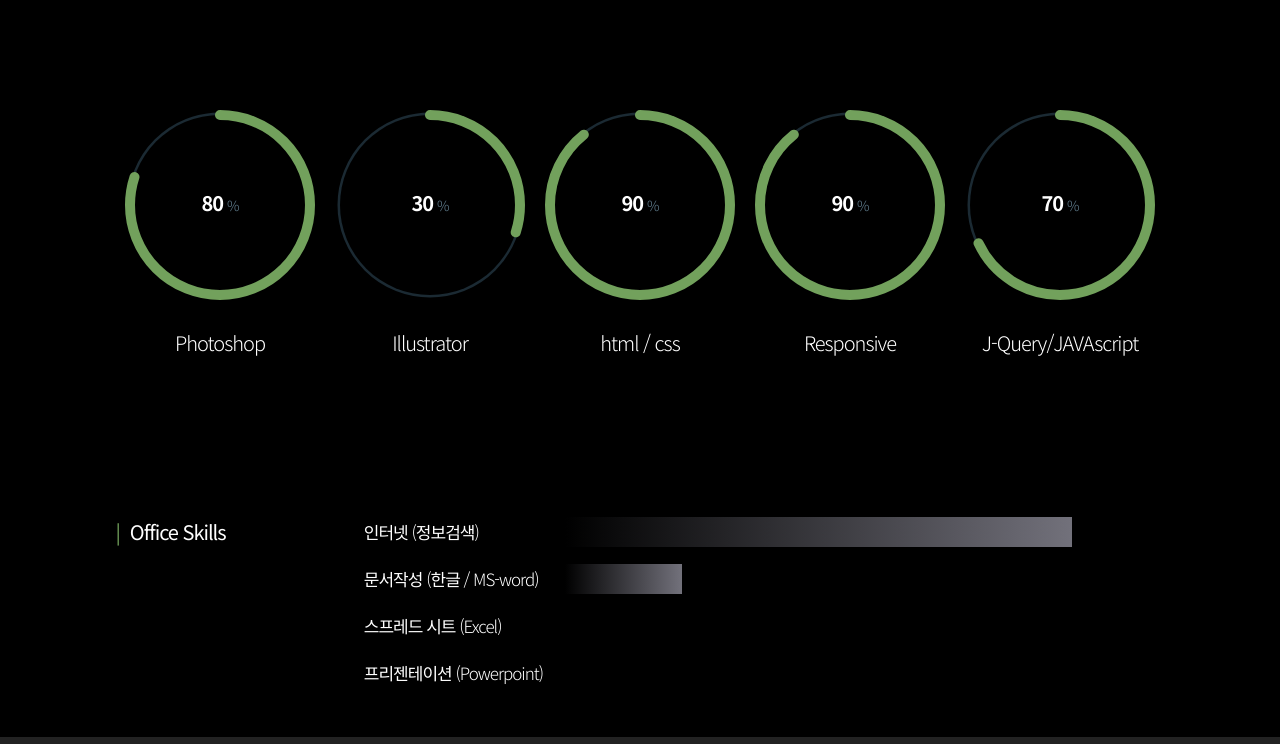
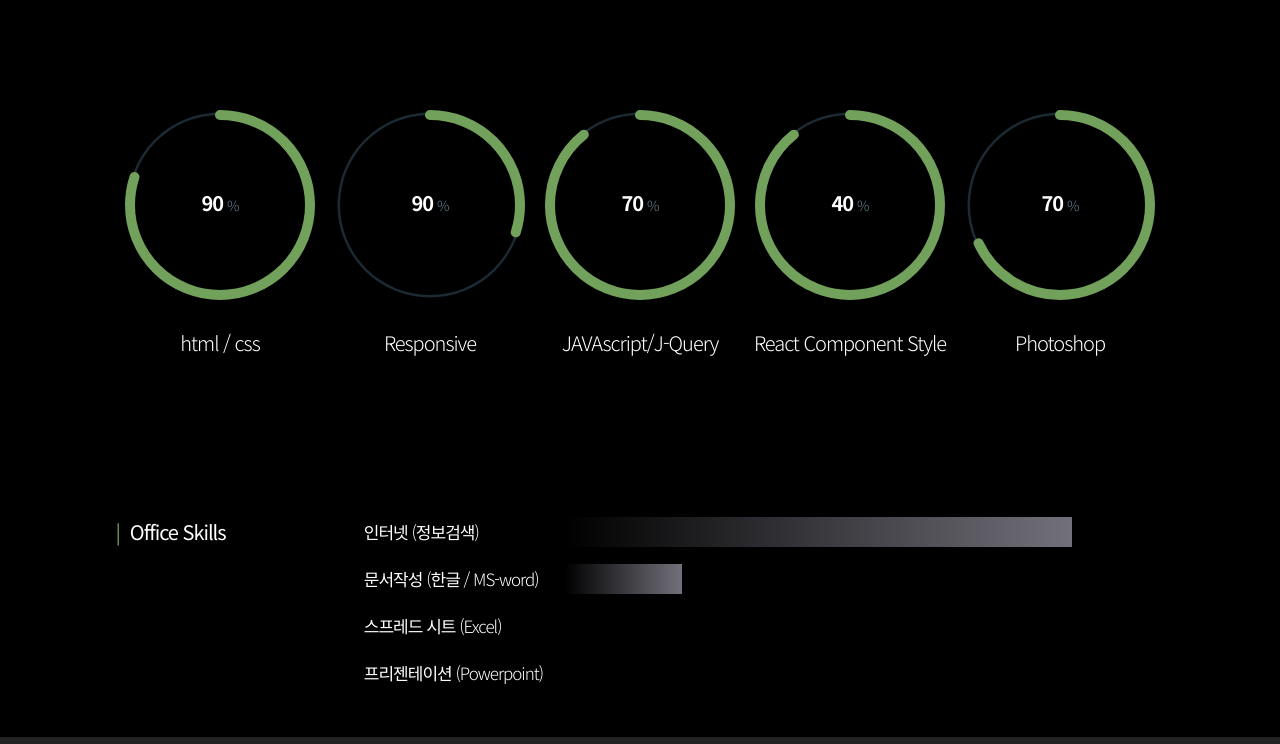
Before and after one commit to haegih3/resume, a plain HTML site: page index.html in a window 1280 px wide. Shown: the part 1663-2407 px from the top of the page. Drawn offline with Linux system fonts and the light colour scheme; a web font is replaced by a local one.

Commit message:
Add files via upload

```diff
--- a/index.html
+++ b/index.html
@@ -164,28 +164,6 @@
 						<div class="ratesWrapper cf">
 							<div class="rate fLeft">
 								<div class="insideWrapper">
-									<span class="insideWrapper__number">80</span>
-									<span class="insideWrapper__desc">%</span>
-								</div>
-								<svg>
-									<circle class="circle" cx="98" cy="98" r="90" />
-									<circle class="loader first" cx="98" cy="98" r="90" />
-								</svg>
-								<h4 class="transTfirst">photoshop</h4>
-							</div>
-							<div class="rate fLeft">
-								<div class="insideWrapper">
-									<span class="insideWrapper__number">30</span>
-									<span class="insideWrapper__desc">%</span>
-								</div>
-								<svg>
-									<circle class="circle" cx="98" cy="98" r="90" />
-									<circle class="loader first" cx="98" cy="98" r="90" />
-								</svg>
-								<h4 class="transTfirst">illustrator</h4>
-							</div>
-							<div class="rate fLeft">
-								<div class="insideWrapper">
 									<span class="insideWrapper__number">90</span>
 									<span class="insideWrapper__desc">%</span>
 								</div>
@@ -215,7 +193,29 @@
 									<circle class="circle" cx="98" cy="98" r="90" />
 									<circle class="loader first" cx="98" cy="98" r="90" />
 								</svg>
-								<h4 class="transTfirst">j-Query/JAVAscript</h4>
+								<h4 class="transTfirst">JAVAscript/j-Query</h4>
+							</div>
+							<div class="rate fLeft">
+								<div class="insideWrapper">
+									<span class="insideWrapper__number">40</span>
+									<span class="insideWrapper__desc">%</span>
+								</div>
+								<svg>
+									<circle class="circle" cx="98" cy="98" r="90" />
+									<circle class="loader first" cx="98" cy="98" r="90" />
+								</svg>
+								<h4 class="transTfirst">React Component Style</h4>
+							</div>
+							<div class="rate fLeft">
+								<div class="insideWrapper">
+									<span class="insideWrapper__number">70</span>
+									<span class="insideWrapper__desc">%</span>
+								</div>
+								<svg>
+									<circle class="circle" cx="98" cy="98" r="90" />
+									<circle class="loader first" cx="98" cy="98" r="90" />
+								</svg>
+								<h4 class="transTfirst">photoshop</h4>
 							</div>
 						</div>
 					</article>
```
